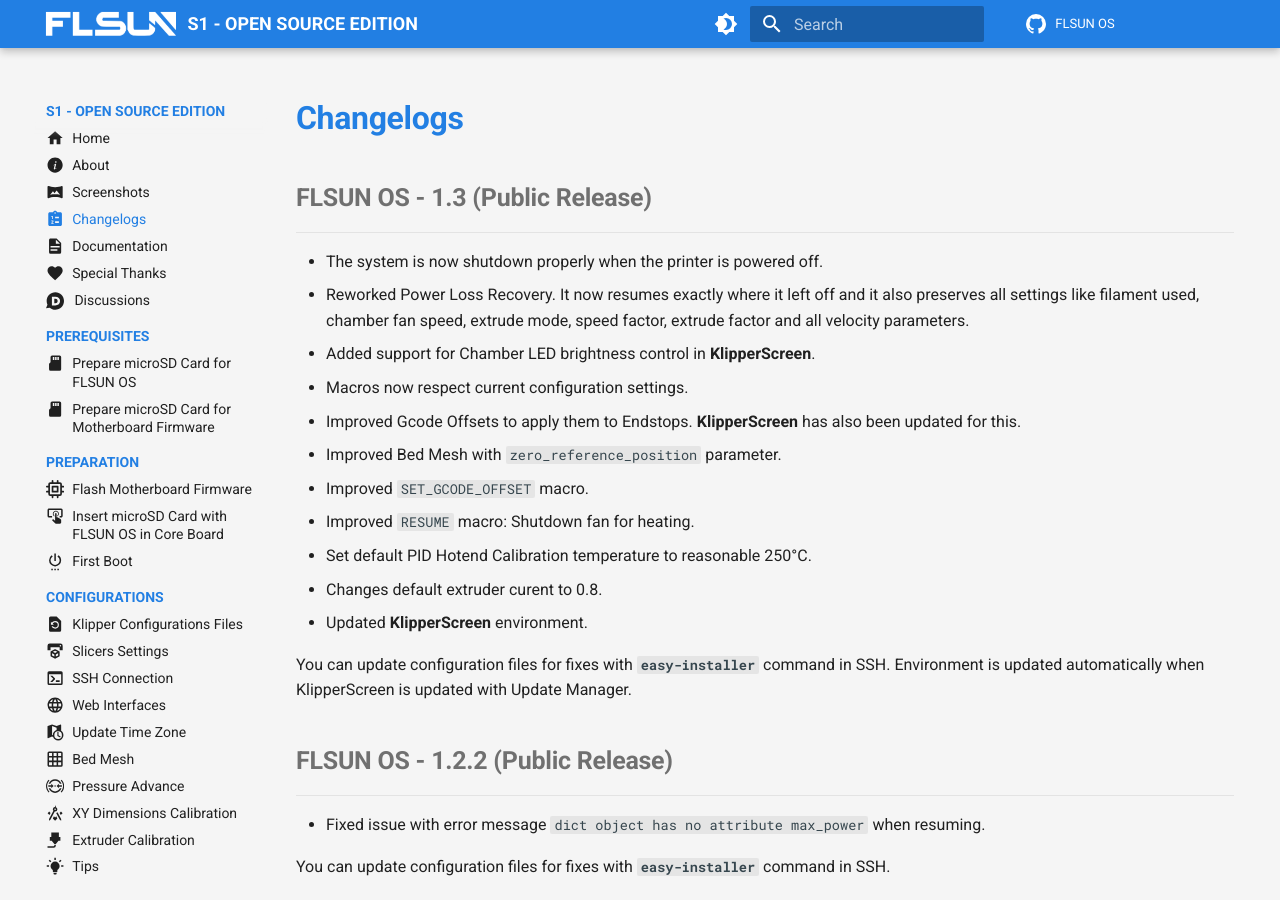
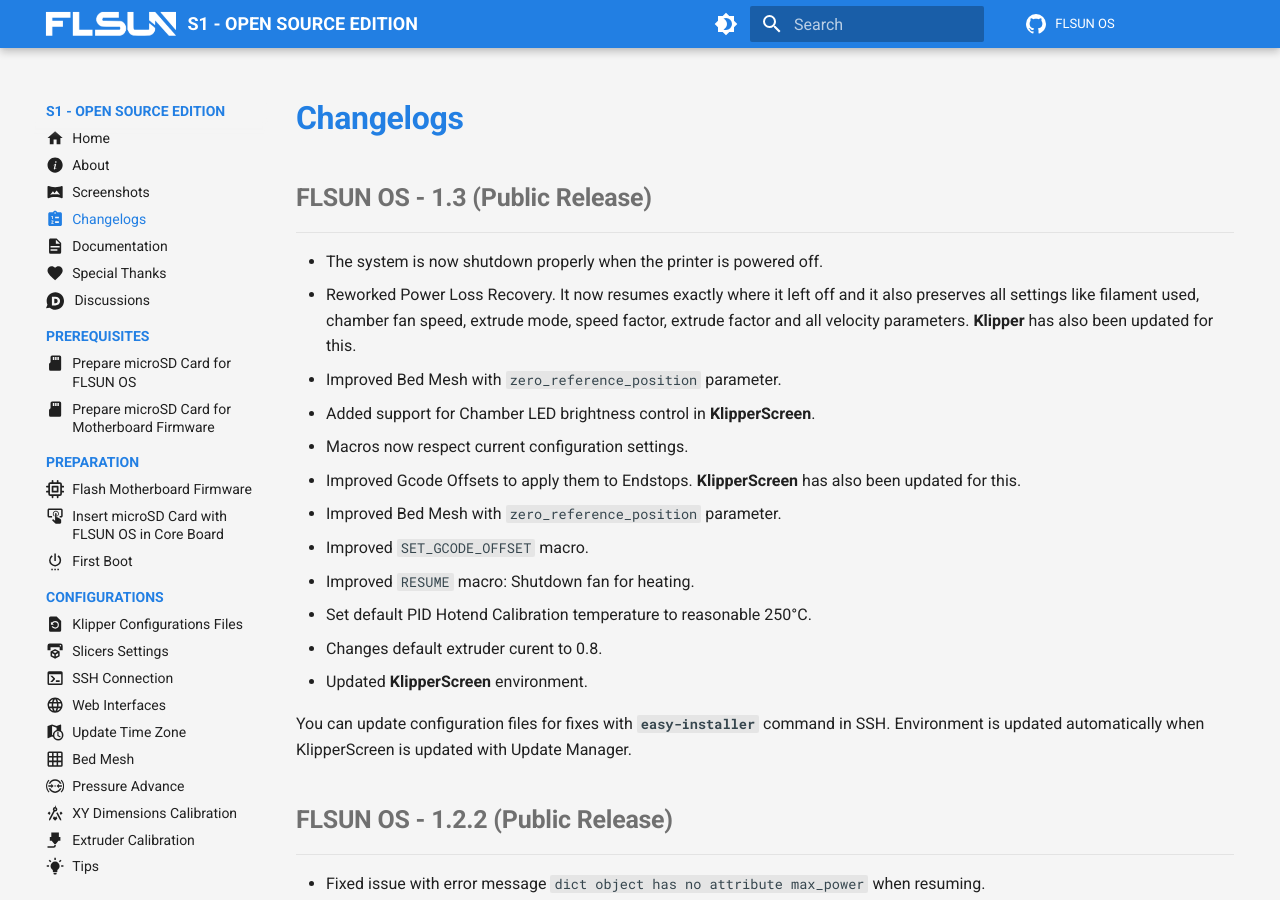
Before and after one commit to Guilouz/FLSUN-S1-Open-Source-Edition, an MkDocs documentation site: the page built from docs/changelogs.md, in a window 1280 px wide and 900 px high. Built offline with MkDocs 1.6.1 and Material for MkDocs 9.7.7, drawn with Linux system fonts in a browser that asks for light colours; comment, search, counter and statistics services are not loaded.

Commit message:
Update changelogs.md

```diff
--- a/docs/changelogs.md
+++ b/docs/changelogs.md
@@ -8,7 +8,8 @@ hide:
 <hr>
 
 - The system is now shutdown properly when the printer is powered off.
-- Reworked Power Loss Recovery. It now resumes exactly where it left off and it also preserves all settings like filament used, chamber fan speed, extrude mode, speed factor, extrude factor and all velocity parameters.
+- Reworked Power Loss Recovery. It now resumes exactly where it left off and it also preserves all settings like filament used, chamber fan speed, extrude mode, speed factor, extrude factor and all velocity parameters. **Klipper** has also been updated for this.
+- Improved Bed Mesh with `zero_reference_position` parameter.
 - Added support for Chamber LED brightness control in **KlipperScreen**.
 - Macros now respect current configuration settings.
 - Improved Gcode Offsets to apply them to Endstops. **KlipperScreen** has also been updated for this.
```
